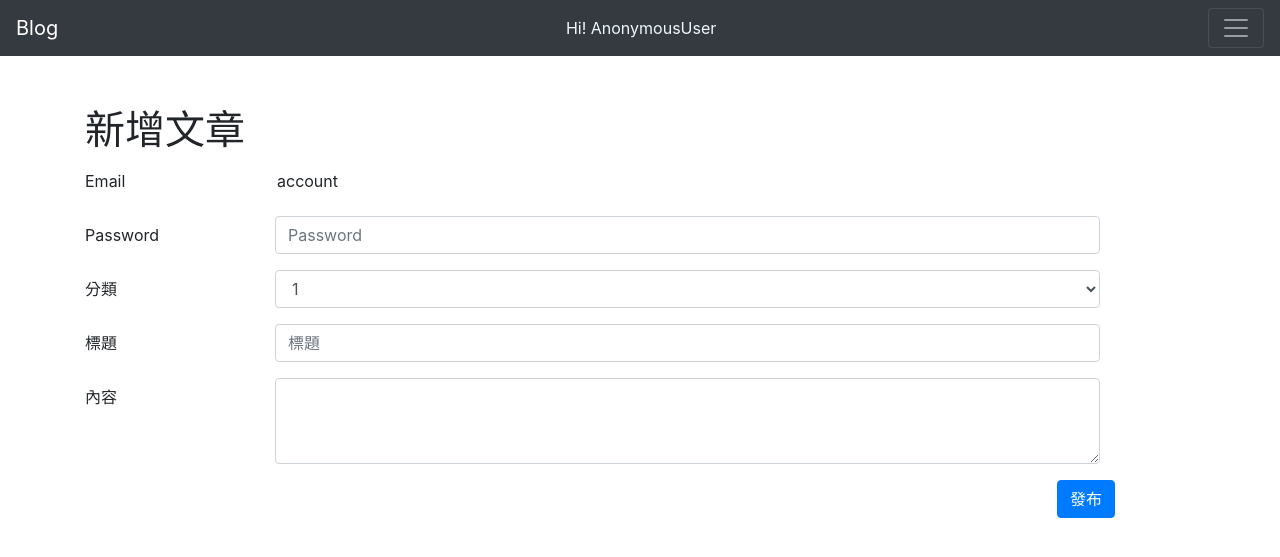
After one commit to pock999/DjangoBlog, a Django app: page /testNew/ in a window 1280 px wide. The commit adds this page. Shown: the top 557 px of the page. Run offline with Django 3.2, Linux system fonts and the light colour scheme; some libraries are stand-ins or nearby versions.

Commit message:
test new Post page

```diff
--- a/DjangoBlog/DjangoBlog/urls.py
+++ b/DjangoBlog/DjangoBlog/urls.py
@@ -16,7 +16,7 @@ Including another URLconf
 from django.contrib import admin
 from django.urls import path
 from blog.views import registerView,loginView,logoutView,index,notFoundPage,errorServer,manage_page
-
+from blog.testview import apiPage,testProjectAPI,test
 urlpatterns = [
     path('admin/', admin.site.urls),
     path('',index,name="homepage"),
@@ -26,6 +26,9 @@ urlpatterns = [
     path('404test/',notFoundPage),
     path('500test/',errorServer),
     path('manage/',manage_page,name="ManagePage"),
+    path('testAPI/',testProjectAPI,name="testAPI"),
+    path('apitest/',apiPage,name="api"),
+    path('testNew/',test),
     # path('manage/edit/',),
 ]
 
--- /dev/null
+++ b/DjangoBlog/blog/testview.py
@@ -0,0 +1,20 @@
+#coding:utf-8
+from __future__ import unicode_literals
+from django.shortcuts import render,redirect
+from blog.models import User,Article
+from django.http import HttpResponse,JsonResponse
+from django.contrib.auth.hashers import make_password, check_password
+from django.contrib import auth
+
+def testProjectAPI(request):
+    Dict = {'attr1': '屬性一', 'att2': '屬性二'}
+    # listt =
+    # return JsonResponse(Dict,json_dumps_params={'ensure_ascii':False}) ==>return jsom{}
+    return JsonResponse(listt,safe=False)
+    # return json []
+
+def apiPage(request):
+    return render(request, 'apitest.html')
+
+def test(request):
+    return render(request, 'NewPost.html')
--- a/DjangoBlog/blog/views.py
+++ b/DjangoBlog/blog/views.py
@@ -1,6 +1,8 @@
+#coding:utf-8
+from __future__ import unicode_literals
 from django.shortcuts import render,redirect
 from blog.models import User,Article
-from django.http import HttpResponse
+from django.http import HttpResponse,JsonResponse
 from django.contrib.auth.hashers import make_password, check_password
 from django.contrib import auth
 
--- a/DjangoBlog/templates/ErrorPage.html
+++ b/DjangoBlog/templates/ErrorPage.html
@@ -15,5 +15,5 @@
   {% block mainbody %}
 
   {% endblock %}
-</body>
+</body><!-- This templates was made by Colorlib (https://colorlib.com) -->
 </html>
--- /dev/null
+++ b/DjangoBlog/templates/NewPost.html
@@ -0,0 +1,46 @@
+{%extends "base.html" %}
+{% block mainbody %}
+    <h1>新增文章</h1>
+    <form>
+            <div class="form-group row">
+                <label for="inputAccount" class="col-sm-2 col-form-label">Email</label>
+                <div class="col-sm-9">
+                    <input type="text" readonly class="form-control-plaintext" id="inputAccount" value="account">
+                </div>
+            </div>
+            <div class="form-group row">
+                <label for="inputPassword" class="col-sm-2 col-form-label">Password</label>
+                <div class="col-sm-9">
+                    <input type="password" class="form-control" id="inputPassword" placeholder="Password">
+                </div>
+            </div>
+            <div class="form-group row">
+                <label for="exampleFormControlSelect1" class="col-sm-2 col-form-label">分類</label>
+                <div class="col-sm-9">
+                    <select class="form-control" id="exampleFormControlSelect1">
+                        <option>1</option>
+                        <option>2</option>
+                        <option>3</option>
+                        <option>4</option>
+                        <option>5</option>
+                    </select>
+                </div>
+            </div>
+            <div class="form-group row">
+                <label for="exampleFormControlTextarea1" class="col-sm-2 col-form-label">標題</label>
+                <div class="col-sm-9">
+                    <input type="text" class="form-control" id="inputTitle" placeholder="標題">
+                </div>
+            </div>
+            <div class="form-group row">
+                <label for="exampleFormControlTextarea1" class="col-sm-2 col-form-label">內容</label>
+                <div class="col-sm-9">
+                    <textarea class="form-control" id="exampleFormControlTextarea1" rows="3"></textarea>
+                </div>
+            </div>
+            <div class="row justify-content-end">
+                <button type="submit" class="btn btn-primary mb-2">發布</button>
+                <div class="col-sm-1"></div>
+            </div>
+        </form>
+{% endblock %}
```
Also changed, not shown: DjangoBlog/templates/apitest.html (added), 1 other file.
